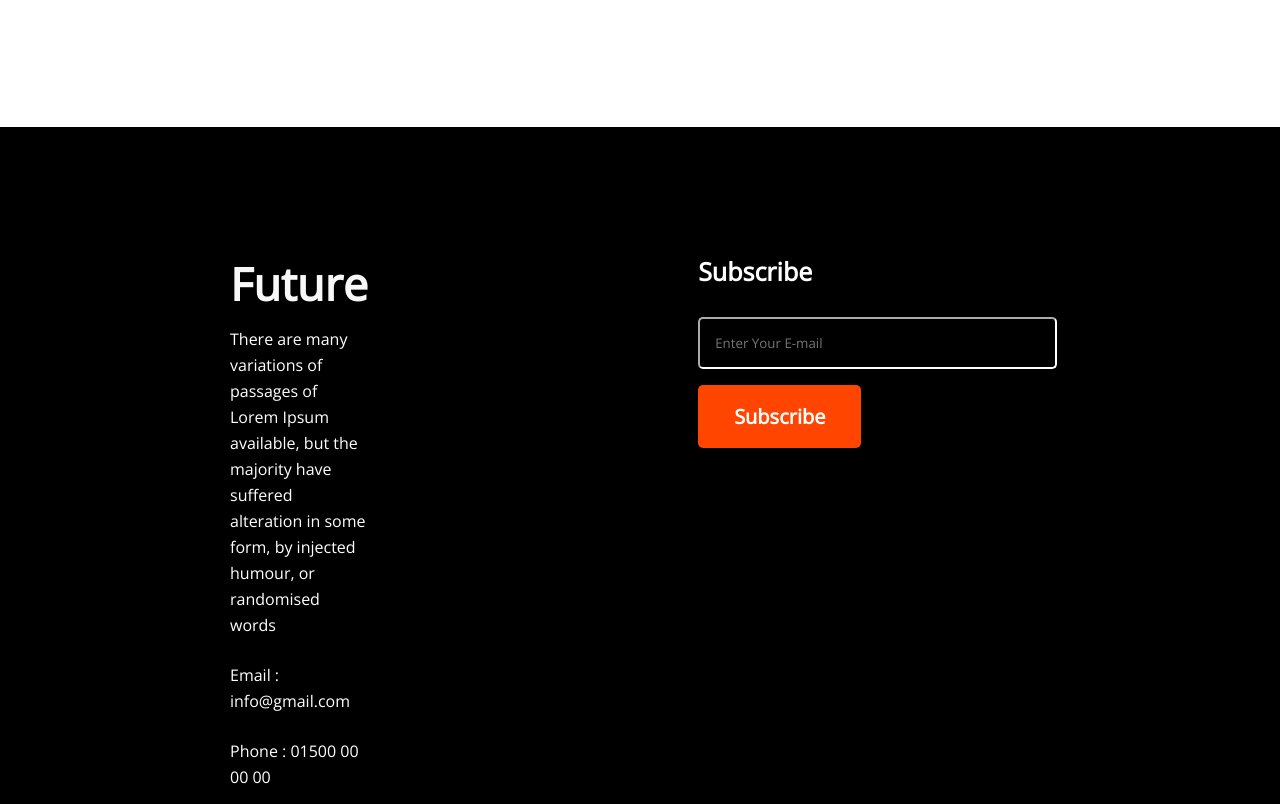
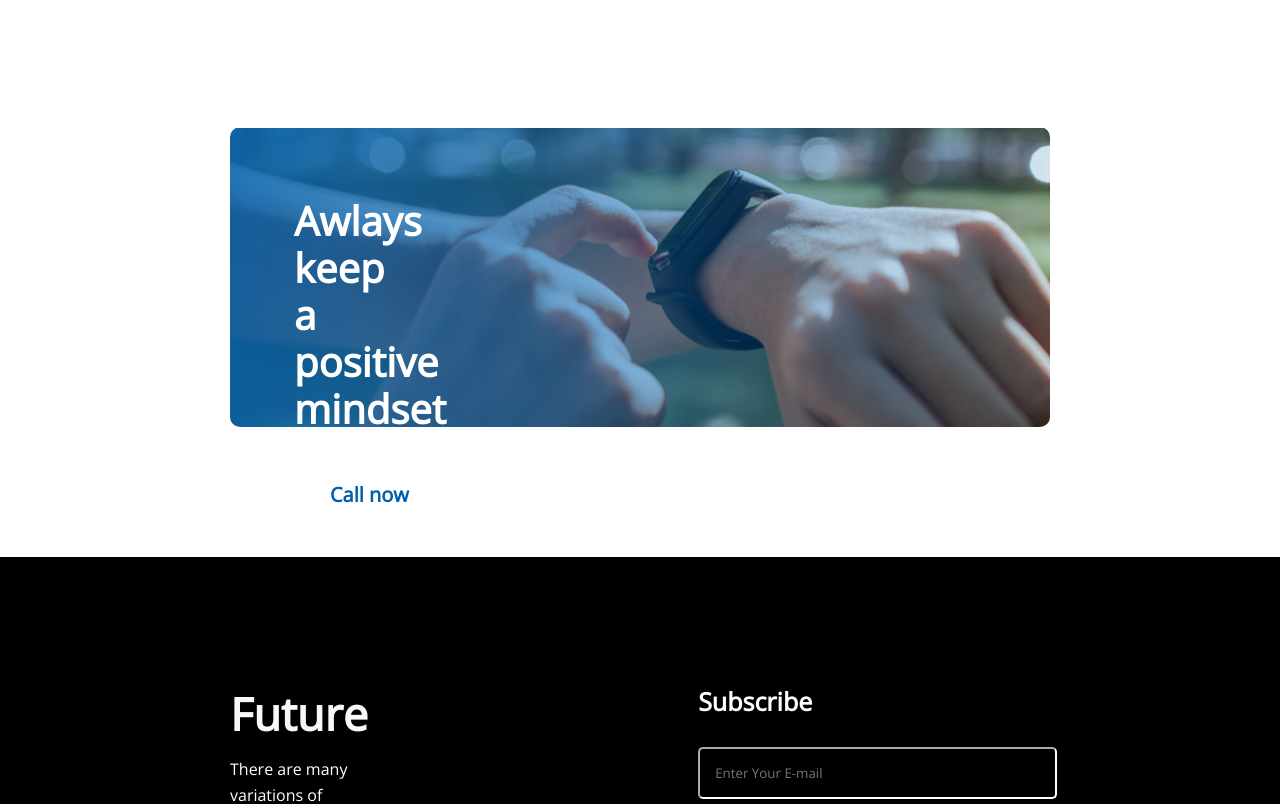
Before and after one commit to msashraf3/assignment_1, a plain HTML site: page index.html in a window 1280 px wide. Shown: the part 2726-3530 px from the top of the page. Drawn offline with nearby package versions, Linux system fonts and the light colour scheme.

Commit message:
checking before final product

```diff
--- a/index.html
+++ b/index.html
@@ -72,7 +72,8 @@
 
         <!-- third section  -->
         <section class="third">
-
+            <h1 class="third-title">Awlays keep a positive mindset</h1>
+            <button type="submit" class="third-button">Call now</button>
 
         </section>
 
--- a/styles/styles.css
+++ b/styles/styles.css
@@ -110,6 +110,34 @@ margin-bottom: 70px;
     line-height: 29px;
     color: #737272;
 }
+/* third section  */
+.third{
+    background-image: url('../images/gradient1.png'), url('../images/watch.png');
+    background-repeat: no-repeat;
+    background-position: center;
+    background-size: cover;
+    height: 300px;
+    border: 0;
+    border-radius: 10px;
+}
+.third-title{
+    font-weight: 700;
+font-size: 40px;
+line-height: 47px;
+color: #FFFFFF;
+padding: 70px 900px 30px 64px;
+}
+.third-button{
+margin-left: 70px;
+padding: 21px 30px;
+border: 0;
+border-radius: 5px;
+background-color: white;
+color: #005FAC;
+font-weight: 600;
+font-size: 20px;
+line-height: 23px;
+}
 /* footer style  */
 footer{
     background-color: black;
```
